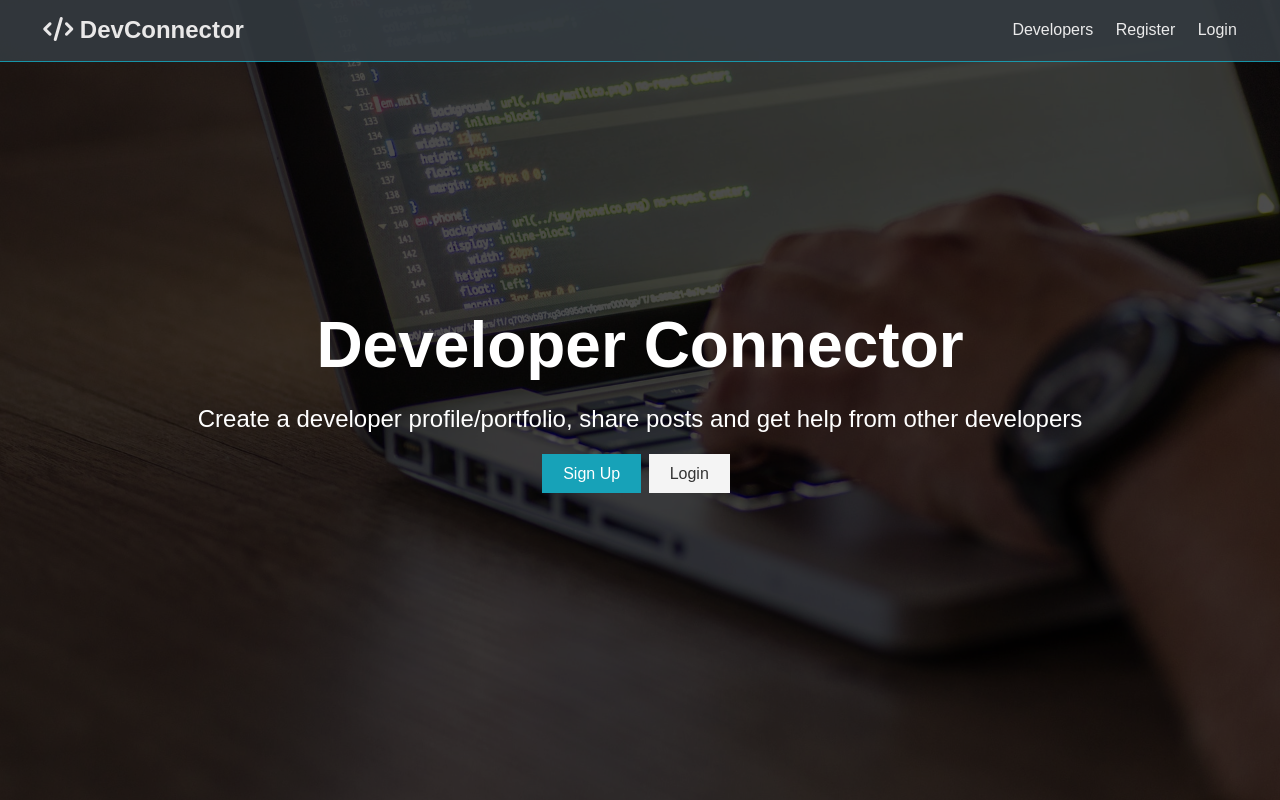
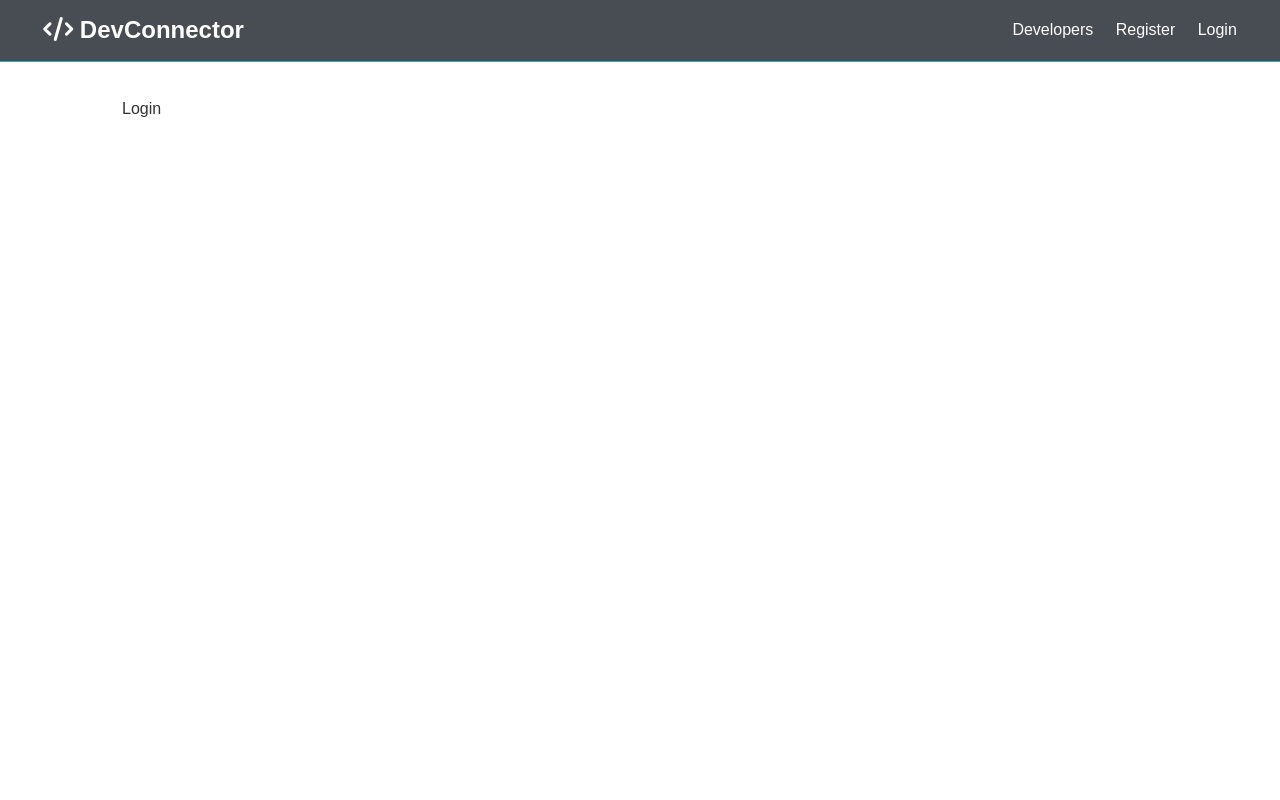
Before and after one commit to LUCIFER49/MERN_DEV-CONNECTOR, a React (Create React App) app in the folder client/: page /login in a window 1280 px wide. Built offline with nearby package versions, Linux system fonts and the light colour scheme.

Commit message:
Creating Auth Component

```diff
--- a/client/package.json
+++ b/client/package.json
@@ -13,7 +13,7 @@
     "react-dom": "^18.3.1",
     "react-moment": "^1.1.3",
     "react-redux": "^9.1.2",
-    "react-router-dom": "^6.26.0",
+    "react-router-dom": "^5.0.0",
     "react-scripts": "5.0.1",
     "redux": "^5.0.1",
     "redux-thunk": "^3.1.0",
--- a/client/src/App.js
+++ b/client/src/App.js
@@ -1,14 +1,25 @@
 import React, { Fragment } from 'react';
+import { BrowserRouter as Router, Route, Switch,} from 'react-router-dom';
 import Navbar from './components/layout/Navbar';
 import Landing from './components/layout/Landing';
-import './App.css'
+import Register from './components/auth/Register';
+import Login from './components/auth/Login'
+import './App.css';
 
 const App = () => {
   return (
-    <Fragment>
-      <Navbar />
-      <Landing />
-    </Fragment>
+    <Router>
+        <Fragment>
+          <Navbar />
+          <Route exact path='/' component={Landing} />
+          <section className="container">
+            <Switch>
+              <Route exact path='/register' component={Register} />
+              <Route exact path='/login' component={Login}  />
+            </Switch>
+          </section>
+        </Fragment>
+    </Router>
   );
 };
 
--- /dev/null
+++ b/client/src/components/auth/Login.js
@@ -0,0 +1,9 @@
+import React from 'react'
+
+const Login = () => {
+  return (
+    <div>Login</div>
+  )
+}
+
+export default Login
--- /dev/null
+++ b/client/src/components/auth/Register.js
@@ -0,0 +1,9 @@
+import React from 'react'
+
+const Register = () => {
+  return (
+    <div>Register</div>
+  )
+}
+
+export default Register;
--- a/client/src/components/layout/Navbar.js
+++ b/client/src/components/layout/Navbar.js
@@ -1,4 +1,5 @@
-import React from 'react'
+import React from 'react';
+import { Link } from 'react-router-dom';
 
 const Navbar = () => {
   return (
```
Also changed, not shown: 1 other file (tests, documents, lock files or other folders).
